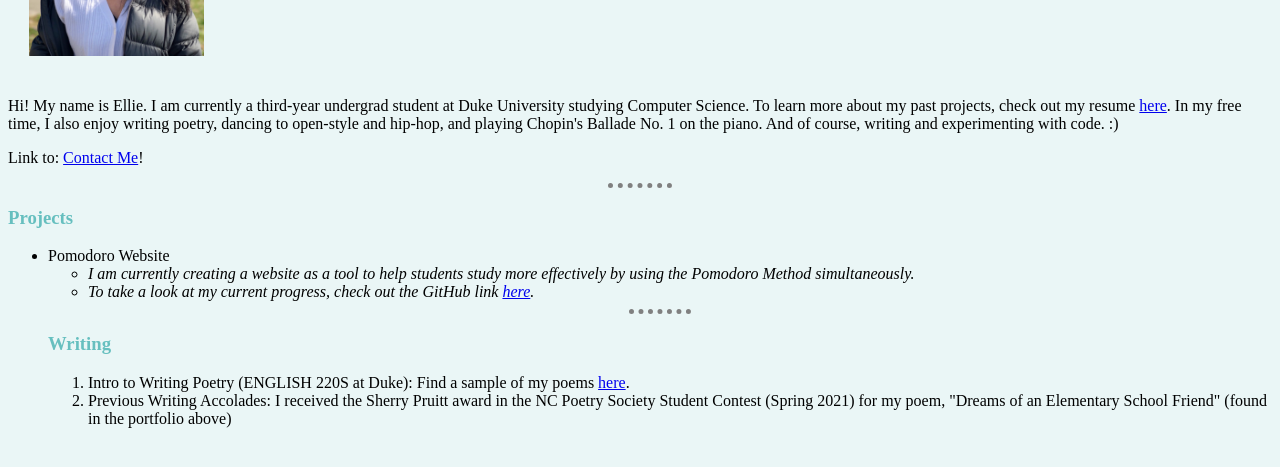
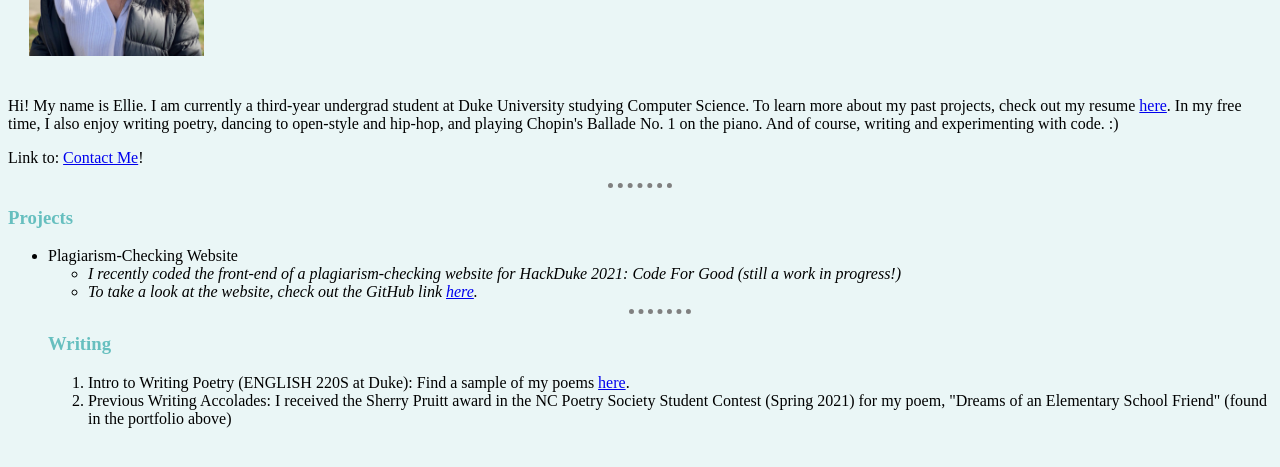
Before and after one commit to elliekkim/personalwebsite, a plain HTML site: page index.html in a window 1280 px wide. Shown: the part 195-662 px from the top of the page. Drawn offline with Linux system fonts and the light colour scheme.

Commit message:
update website link

```diff
--- a/index.html
+++ b/index.html
@@ -29,10 +29,10 @@
 
   <h3> Projects </h3>
   <ul>
-    <li> Pomodoro Website
+    <li> Plagiarism-Checking Website
       <ul>
-        <li> <em> I am currently creating a website as a tool to help students study more effectively by using the Pomodoro Method simultaneously. </em> </li>
-        <li> <em> To take a look at my current progress, check out the GitHub link <a href="https://github.com/elliekkim/Pomodoro-Website">here</a>. </em> </li>
+        <li> <em> I recently coded the front-end of a plagiarism-checking website for HackDuke 2021: Code For Good (still a work in progress!) </em> </li>
+        <li> <em> To take a look at the website, check out the GitHub link <a href="https://github.com/elliekkim/hd22">here</a>. </em> </li>
       </ul>
     </li>
   <hr />
```
